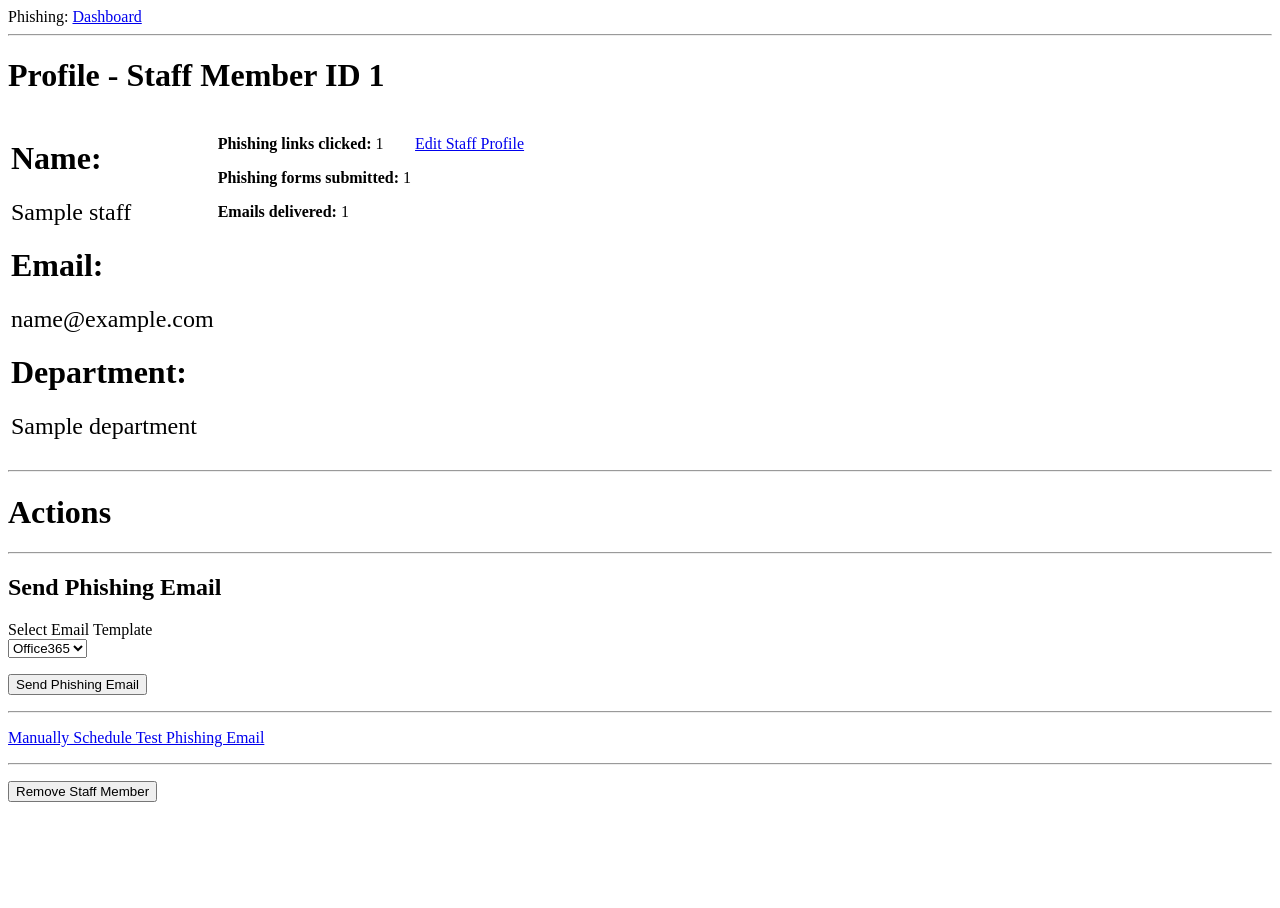
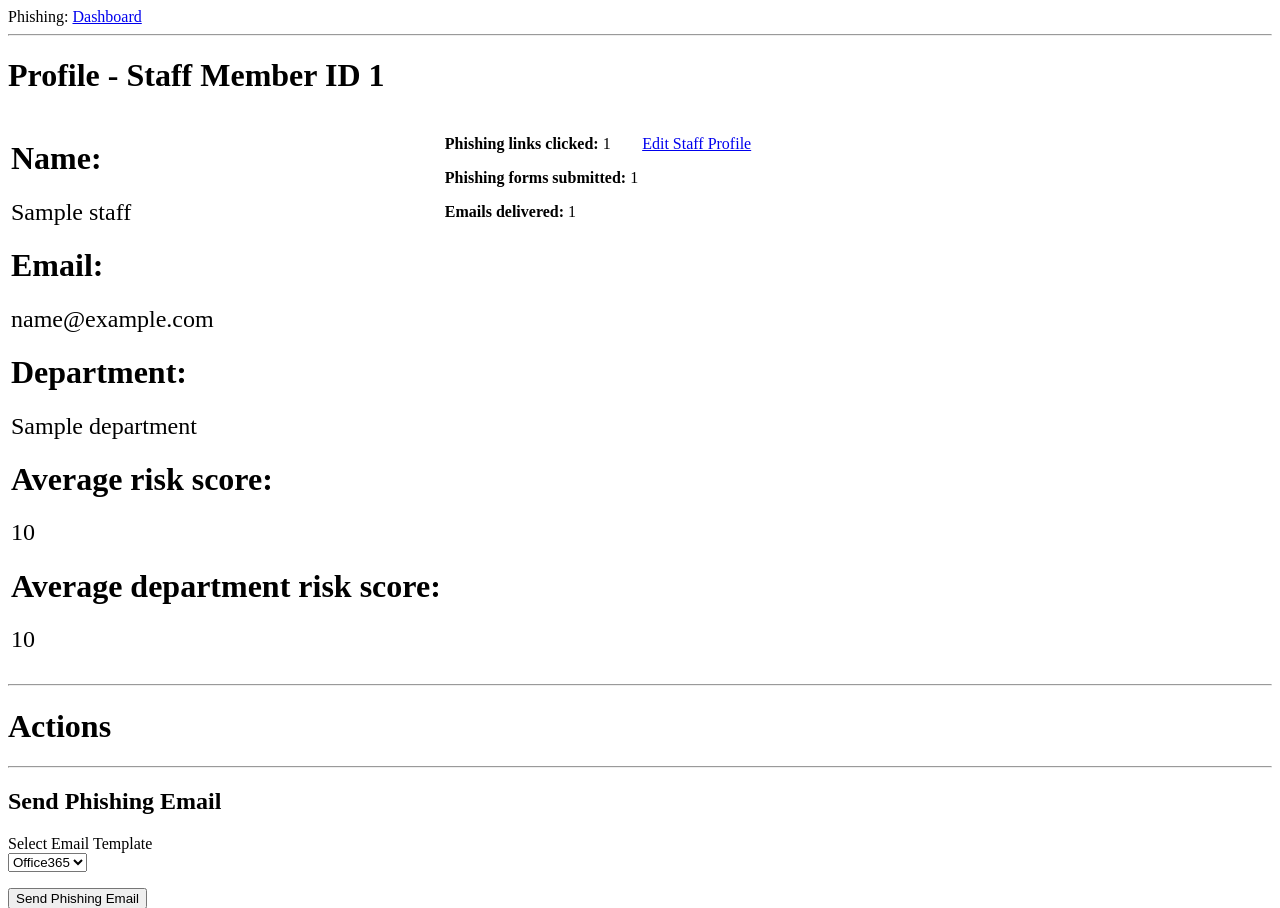
Before and after one commit to robj3d3/phishing-project, a Flask app: page /staff/1 in a window 1280 px wide. Shown: the top 908 px of the page. Before the commit the page ends 802 px from the top, so only its background shows below. Run offline with Flask 2, Linux system fonts and the light colour scheme; tables that the repository leaves empty hold one stand-in row (values such as "Sample post").

Commit message:
Staff and department risk score calculations added

```diff
--- a/app/main/routes.py
+++ b/app/main/routes.py
@@ -54,11 +54,34 @@ def landingpage(page, staffid):
     form = LandingPage()
     if request.method == "GET":
         staff = Staff.query.filter_by(id=staffid).first()
+        department = Departments.query.get(staff.department_id)
         staff.clicked += 1
+        if staff.clicked == 1: # first time staff member interaction, no need to find average
+            staff.risk_score += 30
+        else:
+            staff.risk_score = (staff.risk_score + 30)/2
+        dep_risk = 0
+        for i in list(department.staff_members):
+            dep_risk += i.risk_score
+        dep_risk /= len(list(department.staff_members))
+        department.risk_score = dep_risk
         db.session.commit() # remember to commit!
     if request.method == "POST":
         staff = Staff.query.filter_by(id=staffid).first()
+        department = Departments.query.get(staff.department_id)
         staff.submitted += 1
+        if staff.clicked == 1:
+            staff.risk_score += 70
+        else:
+            staff.risk_score = ((staff.risk_score * 2) + 70)/2
+        dep_risk = 0 # to calculate department risk score, find average by summing staff risk scores and diving by no. staff
+        for i in list(department.staff_members):
+            dep_risk += i.risk_score
+        dep_risk /= len(list(department.staff_members))
+        department.risk_score = dep_risk
+        # need to look at it as click or (click + submit)... because if you're submitting, you have to have clicked on the link first
+        # therefore, we do the average for clicking, however if they then submit, we reset the calculation and calculate average for (click + submit)
+        # reverse calculation: *2, -30... then + 100, /2 --> *2, +70, /2
         db.session.commit()
         return redirect(("https://www.{}.com/").format(page)) # means name MUST belong to URL - flexibility restriction
     return render_template(('landingpages/{}.html').format(page), title='Landing Page', staff=staff, form=form)
--- a/app/templates/edit_staff.html
+++ b/app/templates/edit_staff.html
@@ -13,7 +13,7 @@
                     <h2>Department:</h2>
                         <h2><span style="font-weight:normal;">{{ department.department_name }}</span></h2>
                     <h2>Average risk score:</h2>
-                        <h2><span style="font-weight:normal;">{{ staff.risk_score }}</span></h2>
+                        <h2><span style="font-weight:normal;">{{ staff.risk_score|round(1, 'common') }}</span></h2>
             </td>
             <td>
                 <form action="" method="post">
--- a/app/templates/staff.html
+++ b/app/templates/staff.html
@@ -8,6 +8,8 @@
                 <h1>Name:</h1> <h2><span style="font-weight:normal;">{{ staff.staff_name }}</span></h2>
                 <h1>Email:</h1> <h2><span style="font-weight:normal;">{{ staff.email }}</span></h2>
                 <h1>Department:</h1> <h2><span style="font-weight:normal;">{{ department.department_name }}</span></h2>
+                <h1>Average risk score:</h1> <h2><span style="font-weight:normal;">{{ staff.risk_score|round(1, 'common') }}</span></h2>
+                <h1>Average department risk score:</h1> <h2><span style="font-weight:normal;">{{ department.risk_score|round(1, 'common') }}</span></h2>
             </td>
             <td>
                 <p><strong>Phishing links clicked:</strong> {{ staff.clicked }}</p>
```
Also changed, not shown: 1 other file.
